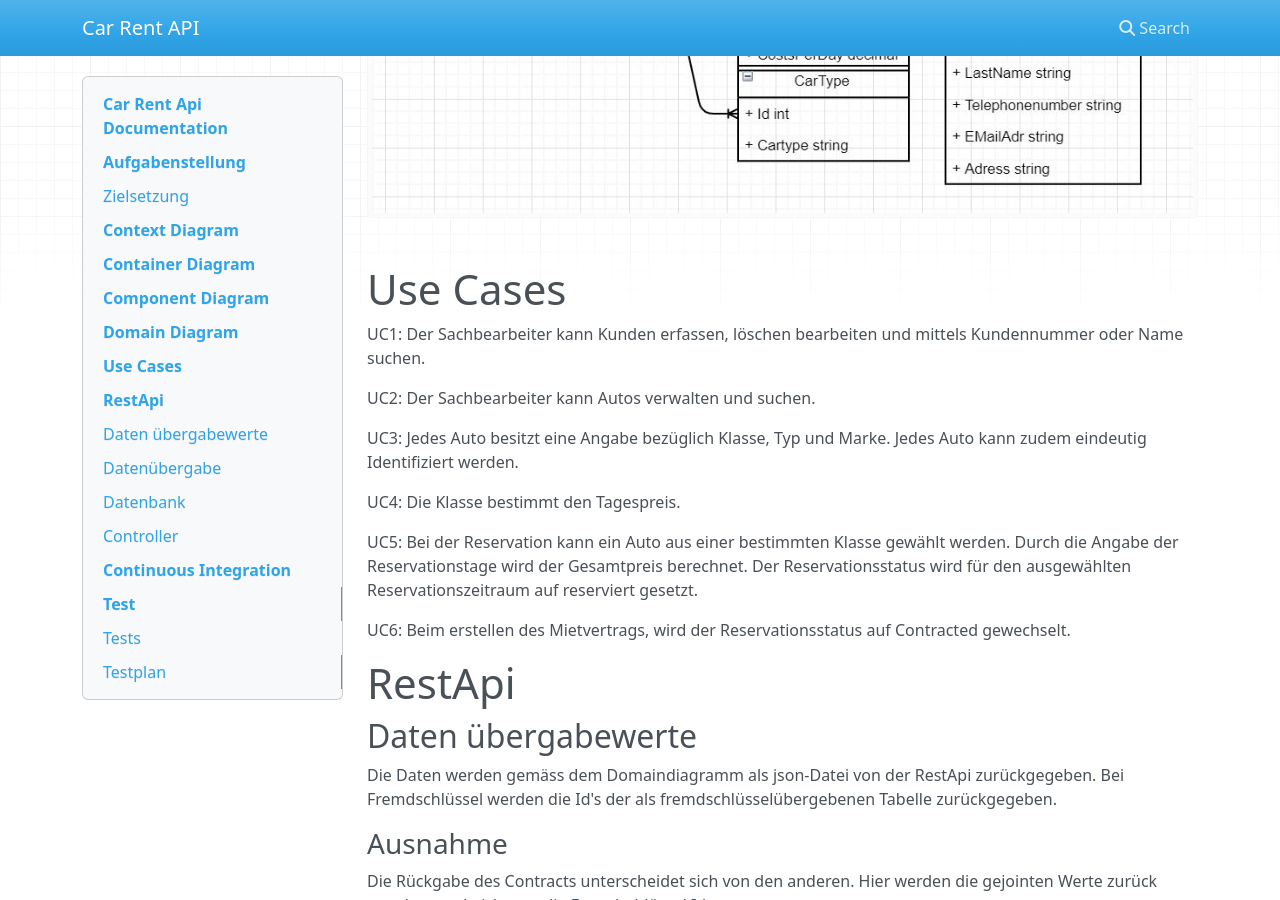
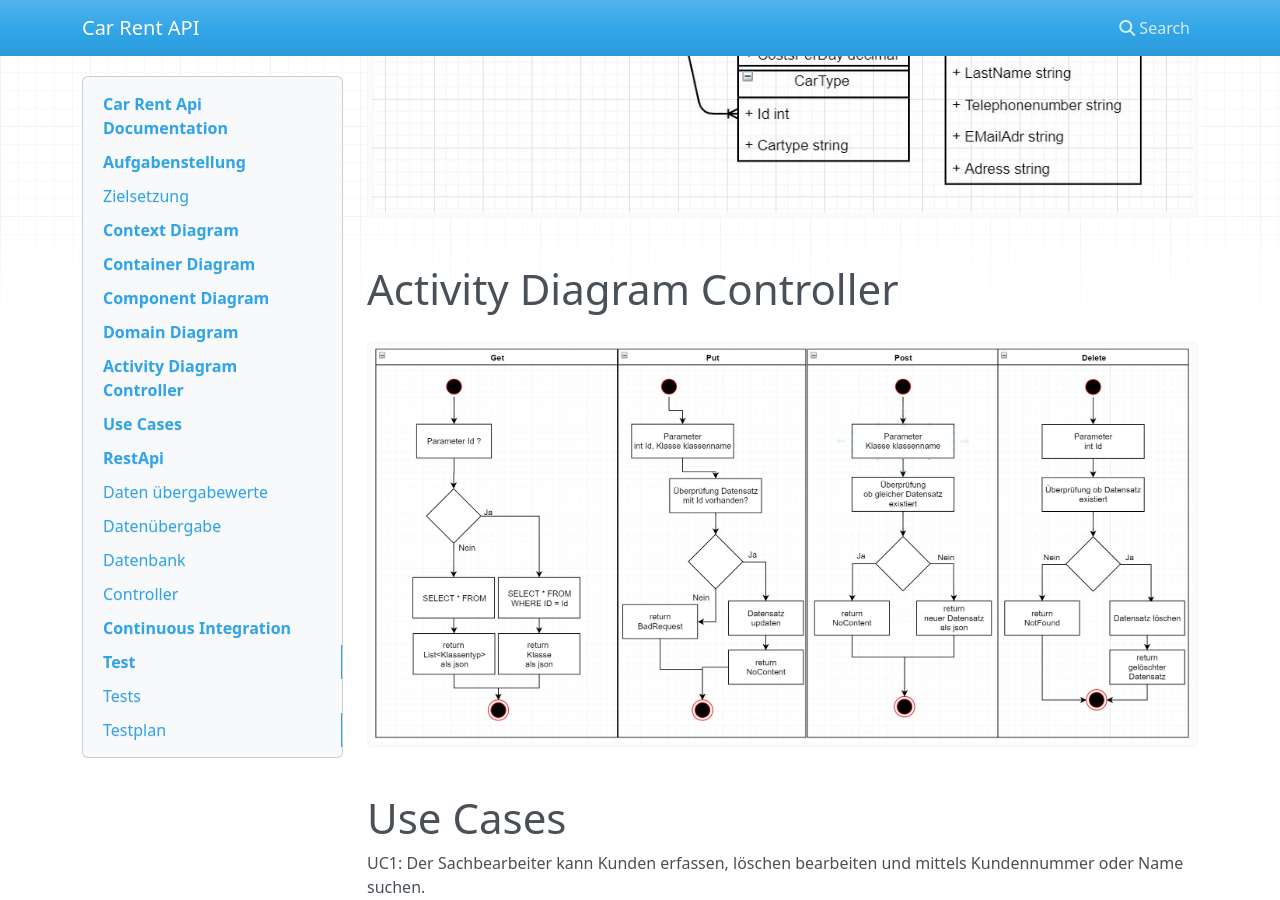
Before and after one commit to chewy1991/CarRentAPI, an MkDocs documentation site: the page built from docs/Car-Rent-Doc/docs/index.md, in a window 1280 px wide and 900 px high, scrolled down 4847 px. Built offline with MkDocs 1.6.1, drawn with Linux system fonts in a browser that asks for light colours; nearby versions of some CDN libraries.

Commit message:
Doku finished

```diff
--- a/docs/Car-Rent-Doc/docs/index.md
+++ b/docs/Car-Rent-Doc/docs/index.md
@@ -27,6 +27,9 @@ Der Kunde kann ein Auto auswählen und eine Reservation tätigen. Bei Abholung d
 
 # Domain Diagram
 ![DomainDiagram](./images/DomainModel.JPG)
+
+# Activity Diagram Controller
+![ActivityDiagram](./images/ActivityDiagramm.JPG)
 
 # Use Cases
 
```
Also changed, not shown: docs/Car-Rent-Doc/docs/images/ActivityDiagramm.JPG (added).
